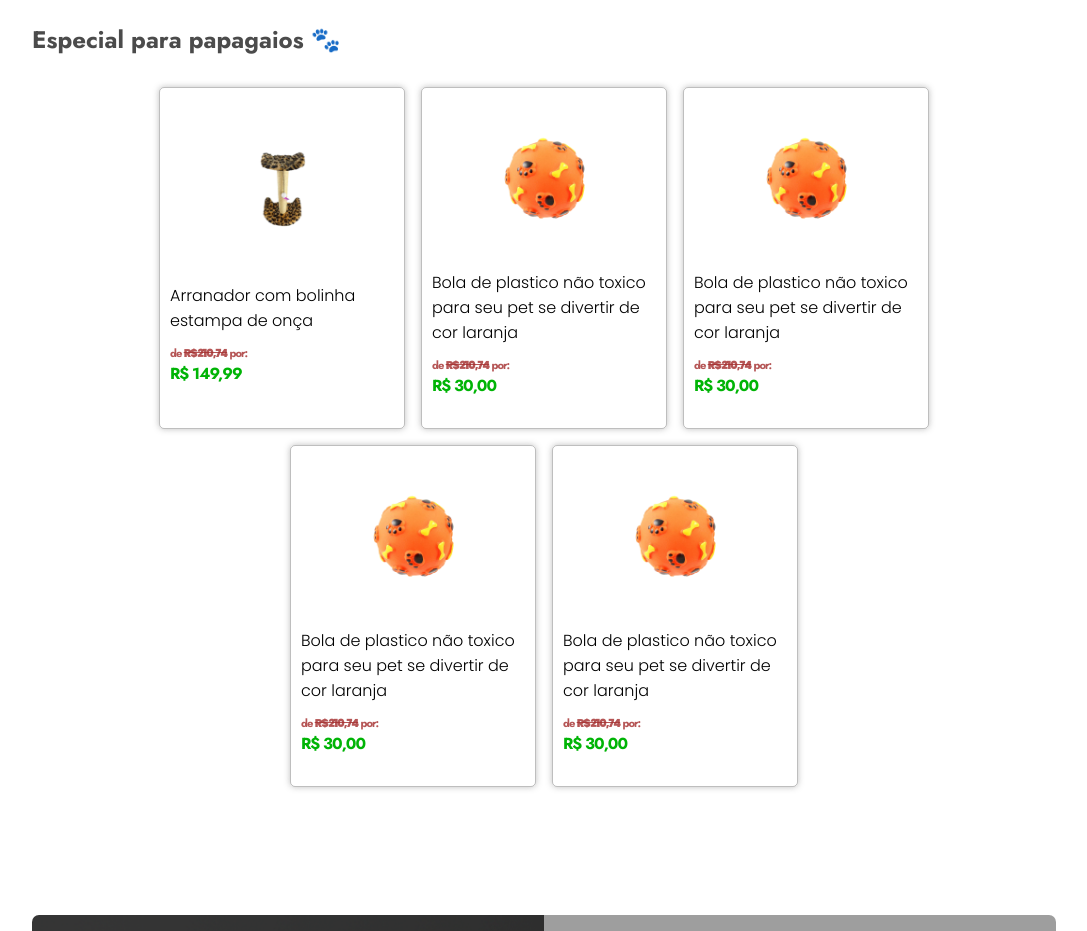
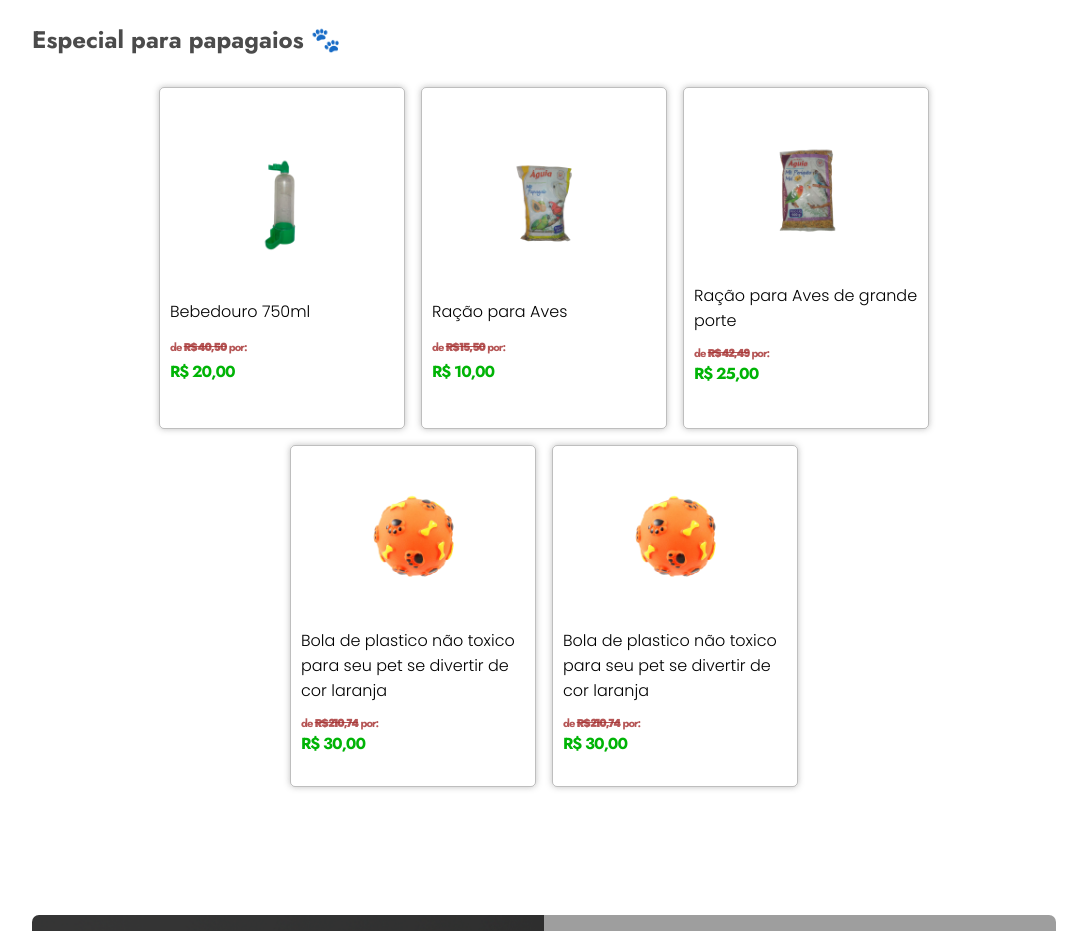
Before and after one commit to L9c25/Jojoba_Pet, a plain HTML site: page APP/Jojoba Pet/index.html in a window 1280 px wide. Shown: the part 2260-3191 px from the top of the page, without its empty margins (96-1183 px from the left). Drawn offline with Linux system fonts and the light colour scheme; grey boxes are pictures that could not be loaded.

Commit message:
add prod in aves

```diff
--- a/APP/Jojoba Pet/index.html
+++ b/APP/Jojoba Pet/index.html
@@ -246,24 +246,24 @@
             <div class="products">
                 <a href="#" class="product_link">
                     <div class="image-product">
-                        <img img src="assets/arranhador.png" alt="papagaios">
+                        <img img src="assets/PROD/bebedouro.png" alt="bebedouro">
                     </div>
                     <div class="text-product">
-                        <p>Arranador com bolinha estampa de onça</p>
-                        <p class="old-price">de <s>R$ 210,74</s> por:</p>
-                        <h3>R$ 149,99</h3>
+                        <p>Bebedouro 750ml</p>
+                        <p class="old-price">de <s>R$ 40,50</s> por:</p>
+                        <h3>R$ 20,00</h3>
                     </div>
                 </a>
             </div>
             <div class="products">
                 <a href="#" class="product_link">
                     <div class="image-product">
-                        <img src="assets/ball dog toy.png" alt="papagaios">
+                        <img src="assets/PROD/ração_1.png" alt="ração">
                     </div>
                     <div class="text-product">
-                        <p>Bola de plastico não toxico para seu pet se divertir de cor laranja</p>
-                        <p class="old-price">de <s>R$ 210,74</s> por:</p>
-                        <h3>R$ 30,00</h3>
+                        <p>Ração para Aves</p>
+                        <p class="old-price">de <s>R$ 15,50</s> por:</p>
+                        <h3>R$ 10,00</h3>
                     </div>
                 </a>
             </div>
@@ -271,12 +271,12 @@
             <div class="products">
                 <a href="#" class="product_link">
                     <div class="image-product">
-                        <img src="assets/ball dog toy.png" alt="papagaios">
+                        <img src="assets/PROD/Ração_2.png" alt="ração">
                     </div>
                     <div class="text-product">
-                        <p>Bola de plastico não toxico para seu pet se divertir de cor laranja</p>
-                        <p class="old-price">de <s>R$ 210,74</s> por:</p>
-                        <h3>R$ 30,00</h3>
+                        <p>Ração para Aves de grande porte</p>
+                        <p class="old-price">de <s>R$ 42,49</s> por:</p>
+                        <h3>R$ 25,00</h3>
                     </div>
                 </a>
             </div>
```
